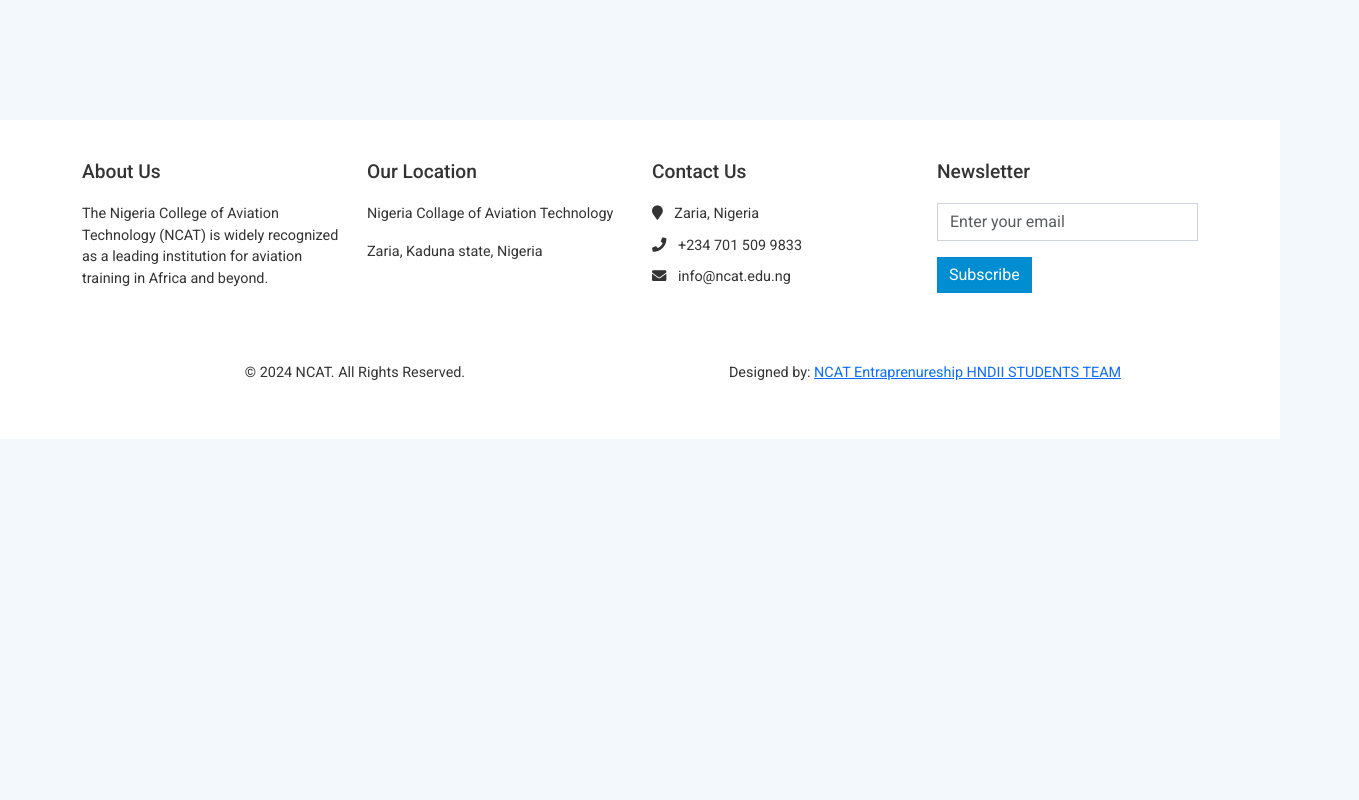
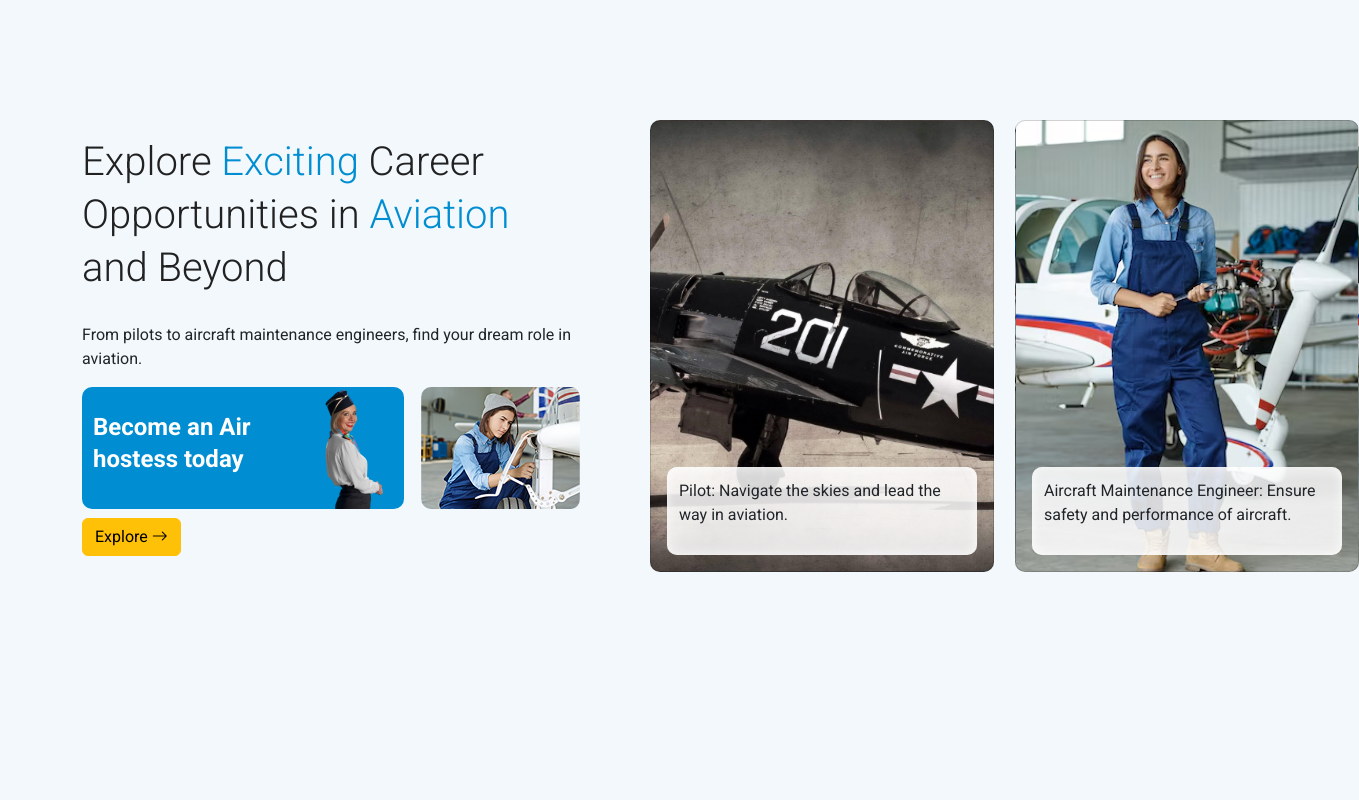
Before and after one commit to ODI120/Aeropath, a plain HTML site: page index.html in a window 1280 px wide. Shown: the part 840-1640 px from the top of the page, 1359 px wide, since content can reach past the window. Before the commit the page ends 1279 px from the top, so only its background shows below. Drawn offline with nearby package versions, Linux system fonts and the light colour scheme.

Commit message:
updated by pannan

```diff
--- a/cssfiles/style.css
+++ b/cssfiles/style.css
@@ -76,6 +76,9 @@ img{
 body{
     background-color:var(--color-background) !important;
     font-family: 'Roboto', sans-serif !important;
+}
+span{
+    color: var(--color-blue);
 }
 
 /* ======nav bar====== */
@@ -231,3 +234,124 @@ nav ul{
         margin-bottom: 20px;
     }
 }
+
+
+/* ============EXPLORE SECTION =================== */
+
+.explore{
+    display: inline-flex;
+    align-items: center;
+    gap: 69px;
+}
+.explore-txt{
+    display: flex;
+    /* width: 499px; */
+
+    flex-direction: column;
+    justify-content: space-between;
+    align-items: flex-start;
+}
+.txt{
+    display: flex;
+    flex-direction: column;
+    align-items: flex-start;
+    gap: 20px;
+    align-self: stretch;
+}
+.txt h1{
+    color: var(--color-black);
+    font-size: 40px;
+    font-style: normal;
+    font-weight: 350;
+    line-height: 132%; /* 52.8px */
+}
+
+.txt-img{
+    display: flex;
+    align-items: center;
+    gap: 17px;
+    align-self: stretch;
+}
+.txt-img img{
+    display: flex;
+    width: 160px;
+    height: 122px;
+    padding: 0px 1.107px 0px 0.107px;
+    justify-content: center;
+    align-items: center;
+    flex-shrink: 0;
+    border-radius: 10px;
+}
+.prop-container{
+    display: flex;
+    flex-direction: column;
+    align-items: flex-start;
+    gap: 9px;
+    align-self: stretch;
+}
+.txt-img .prop{
+    height: 122px;
+    width: 322px;
+    display: flex;
+    padding: 0px 11px;
+    justify-content: space-between;
+    align-items: center;
+    flex: 1 0 0;
+    border-radius: 10px;
+    background: var(--color-blue);
+}
+.txt-img .prop h4{
+    width: 217px;
+    color: var(--white, #FFF);
+    font-size: 24px;
+    font-style: normal;
+    font-weight: 700;
+    line-height: 131%; /* 35.37px */
+}
+.txt-img .prop img{
+    width: 83px;
+    height: 122px;
+    aspect-ratio: 83/122;
+}
+
+/* ------------ */
+.explore-card{
+   display: flex;
+    align-items: center;
+    gap: 21px;
+
+}
+.explore-card .card{
+    display: flex;
+    width: 344px;
+    height: 452px;
+    padding: 16px;
+    flex-direction: column;
+    justify-content: flex-end;
+    align-items: flex-start;
+    gap: 19px;
+    border-radius: 10px;
+}
+.explore-card .card:nth-child(1){
+    background: url(../image/Vintage\ Aircraft\ 2.png);
+    background-size: cover;
+    background-position: center;
+}
+.explore-card .card:nth-child(2){
+    background: url(../image/AME.png);
+    background-size: cover;
+    background-position: center;
+}
+.explore-card .card .description{
+    display: flex;
+    padding: 12px;
+    justify-content: center;
+    align-items: center;
+    gap: 10px;
+    align-self: stretch;
+    border-radius: 10px;
+    background: rgba(255, 255, 255, 0.84);
+
+    /* inner */
+    box-shadow: 0px 0px 11.9px 0px rgba(255, 255, 255, 0.84) inset;
+}
--- a/index.html
+++ b/index.html
@@ -61,6 +61,40 @@
 
 
     <!-- CONTENT SECTION HERE -->
+     <section class="container">
+        <div class="explore">
+            <div class="explore-txt">
+                <div class="txt">
+                     <h1>Explore <span>Exciting</span> Career Opportunities in <span>Aviation</span> and Beyond</h1>
+
+                     <p>From pilots to aircraft maintenance engineers, find your dream role in aviation.</p>
+                </div>
+                <div class=" prop-container">
+                    <div class=" txt-img">
+                        <div class="prop">
+                            <h4>Become an  Air hostess today</h4>
+                            <img src="image/cbc.png" alt="">
+                        </div>
+
+                        <img src="image/abc.png" alt="">
+                    </div>
+                    <a href="explore.html" class="btn btn-warning">Explore <i class="bi bi-arrow-right"></i></a>
+                </div>
+            </div>
+            <div class="explore-card">
+                <div class="card pilot">
+                    <div class="description">
+                        <p>Pilot: Navigate the skies and lead the way in aviation.</p>
+                    </div>
+                </div>
+                <div class="card AME">
+                    <div class="description">
+                        <p>Aircraft Maintenance Engineer: Ensure safety and performance of aircraft.</p>
+                    </div>
+                </div>
+            </div>
+        </div>
+     </section>
 
 
 
```
Also changed, not shown: image/AME.png (added), image/abc.png (added), image/cbc.png (added).
